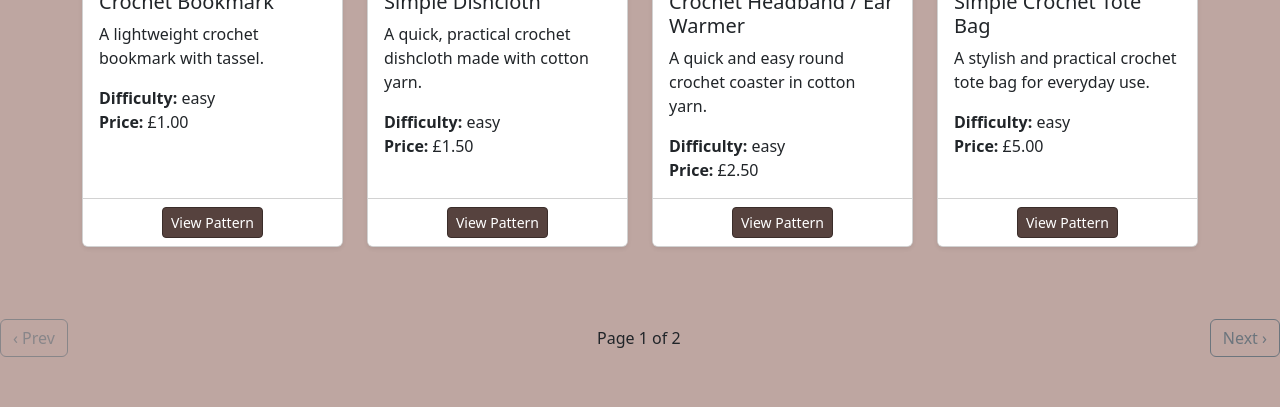
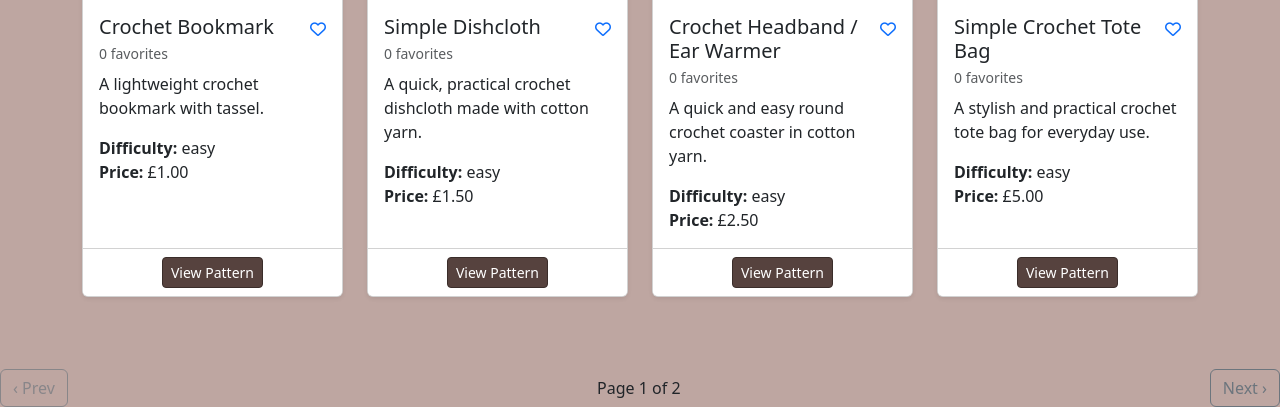
Before and after one commit to chloejones9464/loop-and-thread, a Django app: page /patterns/ in a window 1280 px wide. Shown: the part 1275-1682 px from the top of the page. Before the commit the page ends 1632 px from the top, so only its background shows below. Run offline with Django 4.2, Linux system fonts and the light colour scheme; a user stored in the database is signed in; data comes from the database, SQL or seed files in the repository; data that the repository does not hold is empty; parts of the project's set-up code (start-up, migrations or seed data) failed here and were passed over; some libraries are stand-ins or nearby versions; some web fonts are replaced.

Commit message:
Add functionality to the favorite heart on pattern cards

```diff
--- /dev/null
+++ b/patterns/static/js/favorites.js
@@ -0,0 +1,63 @@
+(function () {
+    function getCookie(name) {
+        const m = document.cookie.match('(^|;)\\s*' + name + '\\s*=\\s*([^;]+)');
+        return m ? m.pop() : '';
+    }
+    const csrftoken = getCookie('csrftoken');
+
+    document.addEventListener('submit', function (e) {
+        const form = e.target.closest('.fav-form');
+        if (!form) return;
+        e.preventDefault();
+
+        const url = form.action;
+        const patternId = form.dataset.pattern;
+        const btn = form.querySelector('button');
+        const icon = btn.querySelector('i');
+        const next = form.querySelector('input[name="next"]')?.value || window.location.href;
+
+        btn.disabled = true;
+        btn.setAttribute('aria-busy', 'true');
+
+        fetch(url, {
+        method: 'POST',
+        headers: { 'X-CSRFToken': csrftoken, 'X-Requested-With': 'XMLHttpRequest' },
+        body: new FormData(form)
+        })
+        .then(async (resp) => {
+        if (resp.redirected) {            // not logged in or login required
+            window.location.href = resp.url;
+            return null;
+        }
+        if (!(resp.headers.get('content-type') || '').includes('application/json')) {
+            window.location.href = next;     // unexpected -> hard fallback
+            return null;
+        }
+        return resp.json();
+        })
+        .then((data) => {
+        if (!data) return;
+
+        // Expect { ok: true, favorited: bool, count: int }
+        if (data.favorited) {
+            icon.classList.remove('fa-regular');
+            icon.classList.add('fa-solid');
+            btn.setAttribute('aria-pressed', 'true');
+            btn.title = 'Remove from favorites';
+        } else {
+            icon.classList.remove('fa-solid');
+            icon.classList.add('fa-regular');
+            btn.setAttribute('aria-pressed', 'false');
+            btn.title = 'Add to favorites';
+        }
+
+        const countEl = document.querySelector(`.fav-count[data-pattern="${patternId}"]`);
+        if (countEl) countEl.textContent = data.count;
+        })
+        .catch(() => { window.location.href = next; })
+        .finally(() => {
+        btn.disabled = false;
+        btn.removeAttribute('aria-busy');
+        });
+    });
+})();
--- a/patterns/templates/patterns/pattern_list.html
+++ b/patterns/templates/patterns/pattern_list.html
@@ -56,7 +56,38 @@
                 {% endif %}
                 </a>
                 <div class="card-body">
-                    <h5 class="card-title">{{ pattern.title }}</h5>
+                    <div class="d-flex justify-content-between align-items-start">
+                        <h5 class="card-title mb-1">{{ pattern.title }}</h5>
+                        {% if request.user.is_authenticated %}
+                            <form method="post"
+                                action="{% url 'toggle_favorite' pattern.id %}"
+                                class="fav-form"
+                                data-pattern="{{ pattern.id }}">
+                            {% csrf_token %}
+                            <input type="hidden" name="next" value="{{ request.get_full_path }}">
+                            <button type="submit"
+                                    class="btn btn-link p-0 border-0"
+                                    aria-pressed="{% if pattern.id in favorite_ids %}true{% else %}false{% endif %}"
+                                    title="{% if pattern.id in favorite_ids %}Remove from favorites{% else %}Add to favorites{% endif %}">
+                                {% if pattern.id in favorite_ids %}
+                                <i class="fa-solid fa-heart"></i>
+                                {% else %}
+                                <i class="fa-regular fa-heart"></i>
+                                {% endif %}
+                            </button>
+                            </form>
+                        {% else %}
+                            <a class="btn btn-link p-0 fav-btn"
+                            href="{% url 'account_login' %}?next={{ request.get_full_path }}"
+                            title="Log in to save favorites">
+                            <i class="fa-regular fa-heart"></i>
+                            </a>
+                        {% endif %}
+                    </div>
+                    <div class="text-muted small mb-2">
+                    <span class="fav-count" data-pattern="{{ pattern.id }}">{{ pattern.favorites.count }}</span> favorites
+                    </div>
+
                     <p class="card-text">{{ pattern.summary }}</p>
                     <p class="mb-0"><strong>Difficulty:</strong> {{ pattern.difficulty }}</p>
                     <p class="mb-0"><strong>Price:</strong> £{{ pattern.price }}</p>
@@ -93,6 +124,4 @@
             </div>
         </nav>
     {% endif %}
-
-
 {% endblock %}
--- a/patterns/urls.py
+++ b/patterns/urls.py
@@ -9,9 +9,9 @@ urlpatterns = [
         path("add/", views.add_pattern, name="pattern_add"),
         path("<int:pk>/edit/", views.edit_pattern, name="pattern_edit"),
         path(
-            "favourites/toggle/<int:pattern_id>/",
-            views.toggle_favourite,
-            name="toggle_favourite"
+            "favorites/toggle/<int:pattern_id>/",
+            views.toggle_favorite,
+            name="toggle_favorite"
         ),
-        path("favourites/", views.my_favourites, name="my_favourites"),
+        path("favorites/", views.my_favorites, name="my_favorites"),
     ]
--- a/patterns/views.py
+++ b/patterns/views.py
@@ -1,5 +1,5 @@
 from django.shortcuts import render, redirect, reverse, get_object_or_404
-from .models import Pattern, Favourite
+from .models import Pattern, Favorite
 from django.http import JsonResponse
 from .forms import PatternForm
 from django.core.paginator import Paginator
@@ -11,6 +11,13 @@ from django.views.decorators.http import require_POST
 
 def pattern_list(request):
     qs = Pattern.objects.all()
+
+    favorite_ids = set()
+    if request.user.is_authenticated:
+        favorite_ids = set(
+            Favorite.objects.filter(user=request.user)
+                            .values_list("pattern_id", flat=True)
+        )
 
     query = request.GET.get("q", "").strip()
 
@@ -46,6 +53,7 @@ def pattern_list(request):
             "patterns": page_obj,
             "is_paginated": page_obj.has_other_pages(),
             "search_term": query,
+            "favorite_ids": favorite_ids,
         },
     )
 
@@ -151,42 +159,34 @@ def delete_pattern(request, pk):
 
 @login_required
 @require_POST
-def toggle_favourite(request, pattern_id):
+def toggle_favorite(request, pattern_id):
     pattern = get_object_or_404(Pattern, pk=pattern_id)
-    fav, created = Favourite.objects.get_or_create(
-        user=request.user,
-        pattern=pattern
+    fav, created = Favorite.objects.get_or_create(
+        user=request.user, pattern=pattern
     )
 
     if created:
-        messages.success(request, "Added to favourites.")
-        favourited = True
+        messages.success(request, "Added to favorites.")
+        favorited = True
     else:
         fav.delete()
-        messages.success(request, "Removed from favourites.")
-        favourited = False
+        messages.success(request, "Removed from favorites.")
+        favorited = False
 
-    if request.headers.get("x-requested-with") == "XMLHttpRequest":
-        return JsonResponse({
-            "favourited": favourited,
-            "count": pattern.favourites.count(),
-            "pattern_id": pattern.id,
-        })
+    count = Favorite.objects.filter(pattern=pattern).count()
 
-    next_url = request.POST.get("next")
-    if not next_url:
-        if hasattr(pattern, "get_absolute_url"):
-            next_url = pattern.get_absolute_url()
-        else:
-            next_url = "/"
-    return redirect(next_url)
+    if request.headers.get("x-requested-with") != "XMLHttpRequest":
+        return redirect(request.POST.get("next") or "/")
+
+    return JsonResponse({"ok": True, "favorited": favorited, "count": count})
 
 
 @login_required
-def my_favourites(request):
+def my_favorites(request):
     items = (
-        Favourite.objects
+        Favorite.objects
         .filter(user=request.user)
         .select_related("pattern")
+        .order_by("-created_at")
     )
-    return render(request, "patterns/my_favourites.html", {"items": items})
+    return render(request, "patterns/my_favorites.html", {"items": items})
--- a/templates/base.html
+++ b/templates/base.html
@@ -102,6 +102,8 @@
         integrity="sha384-FKyoEForCGlyvwx9Hj09JcYn3nv7wiPVlz7YYwJrWVcXK/BmnVDxM+D2scQbITxI"
         crossorigin="anonymous">
     </script>
+      <!-- Favorite JS -->
+    <script src="{% static 'js/favorites.js' %}"></script>
 
     <script>
       // Auto-dismiss Django messages after 3 seconds
```
